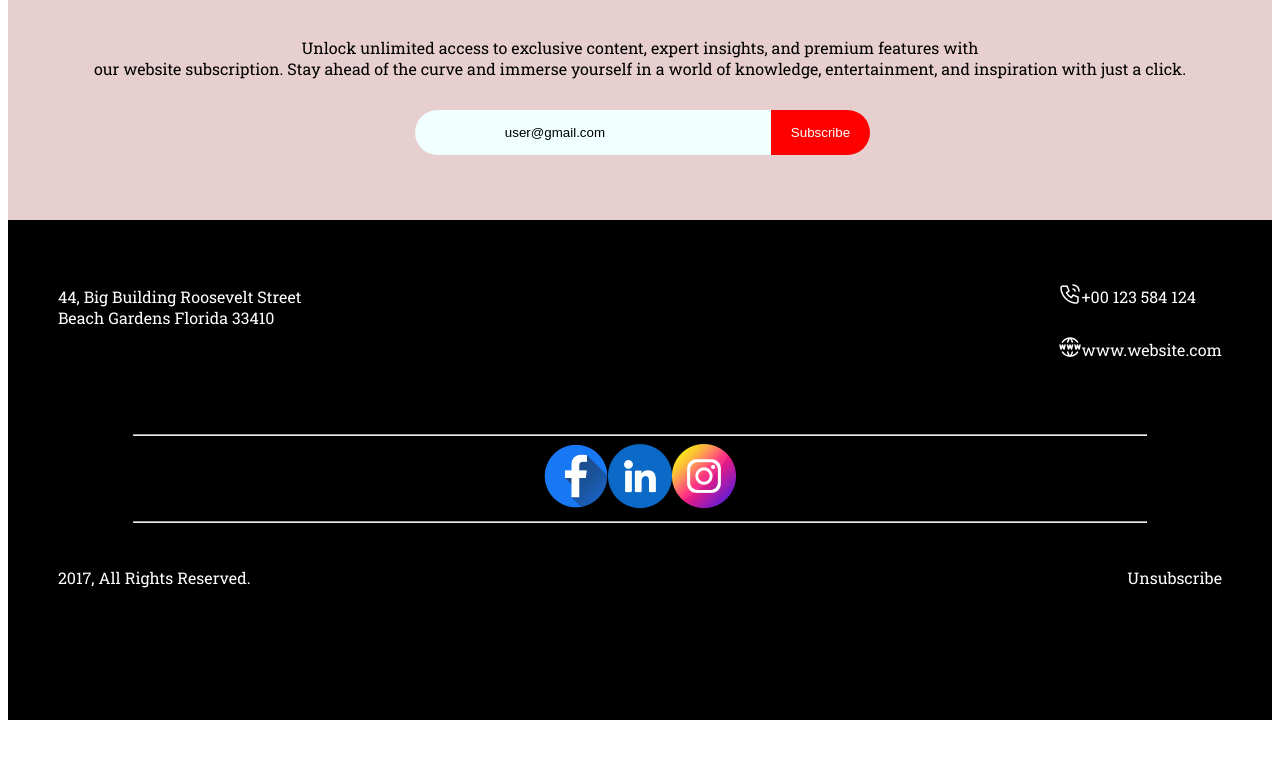
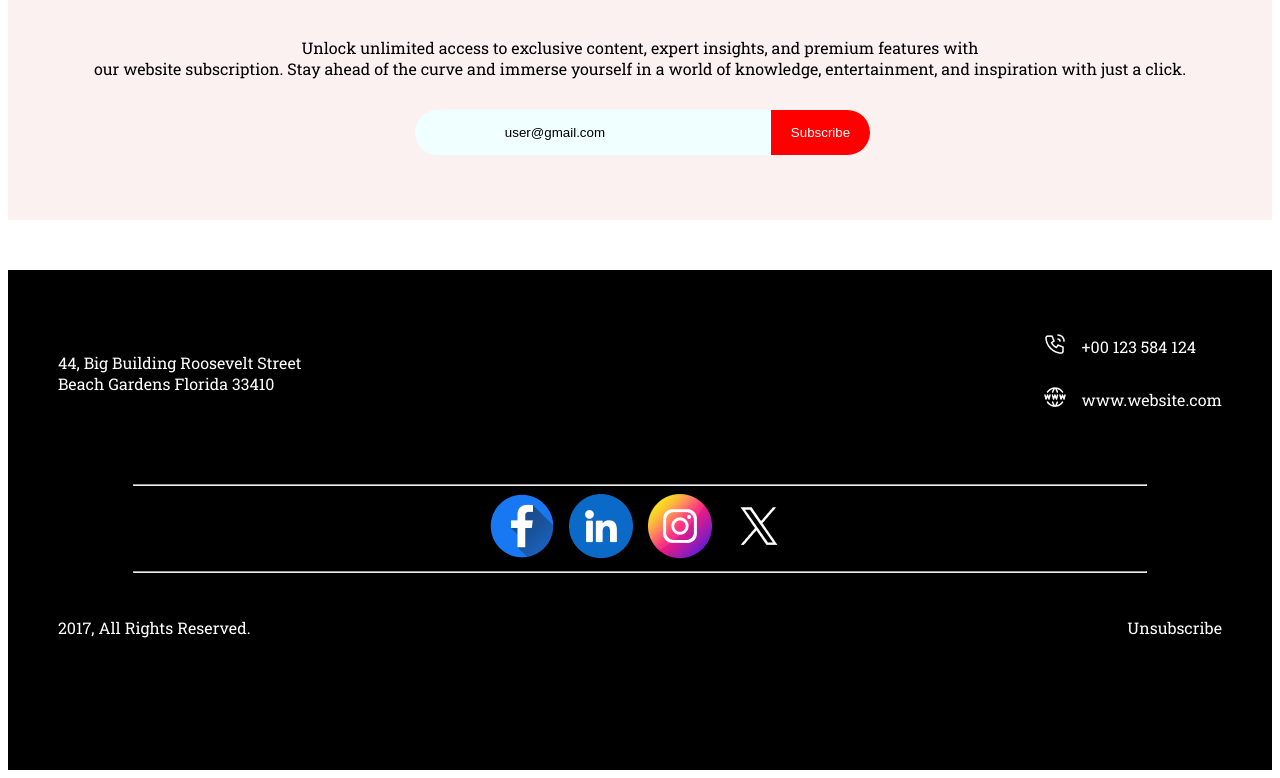
Before and after one commit to rokib-cloud/new-year-mission-2024, a plain HTML site: page index.html in a window 1280 px wide. Shown: the part 5343-6121 px from the top of the page. Before the commit the page ends 6071 px from the top, so only its background shows below. Drawn offline with Linux system fonts and the light colour scheme.

Commit message:
update 20.

```diff
--- a/index.html
+++ b/index.html
@@ -151,14 +151,14 @@
     </main>
 
     <!-- footer -->
-    <footer style="height: 500px; background-color: black;">
-        <div class="flex p-50" style="justify-content: space-between;">
+    <footer class="mt-5" style="height: 500px; background-color: black;">
+        <div class="flex p-50 align-center space-bwtween">
             <div class="text-white">
                 <p>44, Big Building Roosevelt Street <br>
                     Beach Gardens Florida 33410</p>
             </div>
             <div>
-                <div class="flex align-center">
+                <div class="flex align-center gap">
                     <div>
                         <img src="images/Call.png" alt="">
                     </div>
@@ -166,7 +166,7 @@
                         <p>+00 123 584 124</p>
                     </div>
                 </div>
-                <div class="flex align-center">
+                <div class="flex align-center gap">
                     <div>
                         <img src="images/Website.png" alt="">
                     </div>
@@ -179,7 +179,7 @@
         </div>
         <hr>
         <!-- icon -->
-        <div class="flex justify-center">
+        <div class="flex justify-center gap">
             <div>
                 <img src="images/Facebook.png" alt="">
             </div>
@@ -188,6 +188,9 @@
             </div>
             <div>
                 <img src="images/Instagram.png" alt="">
+            </div>
+            <div>
+                <img src="images/Twitter.png" alt="">
             </div>
         </div>
         <hr>
--- a/style.css
+++ b/style.css
@@ -119,19 +119,13 @@ hr{
 .justify-center {
     justify-content: center;
 }
-
+/* justify space between */
+.space-bwtween{
+    justify-content: space-between;
+}
 /* align items */
 .align-center {
     align-items: center;
-}
-.bg-gray{
-    background-color: azure;
-}
-.input-radius{
-    border-radius: 0px 50px 50px 0px;
-}
-.input-radius-1{
-    border-radius: 50px 0px 0px 50px;
 }
 /* flex gap */
 .gap {
@@ -157,7 +151,13 @@ hr{
     background-color: #FF0000;
 }
 .bg-red-100{
-    background-color:  #e7cfcf;
+    background-color:  #fbf1f1;
+}
+.bg-footer{
+    background-color: #070211;
+}
+.bg-gray{
+    background-color: azure;
 }
 /* padding */
 .p-5 {
@@ -195,7 +195,13 @@ hr{
 .round {
     border-radius: 5px solid #FF0000;
 }
-
+/* input radius */
+.input-radius{
+    border-radius: 0px 50px 50px 0px;
+}
+.input-radius-1{
+    border-radius: 50px 0px 0px 50px;
+}
 /* .round-full{
     border-radius: ;
 } */
```
